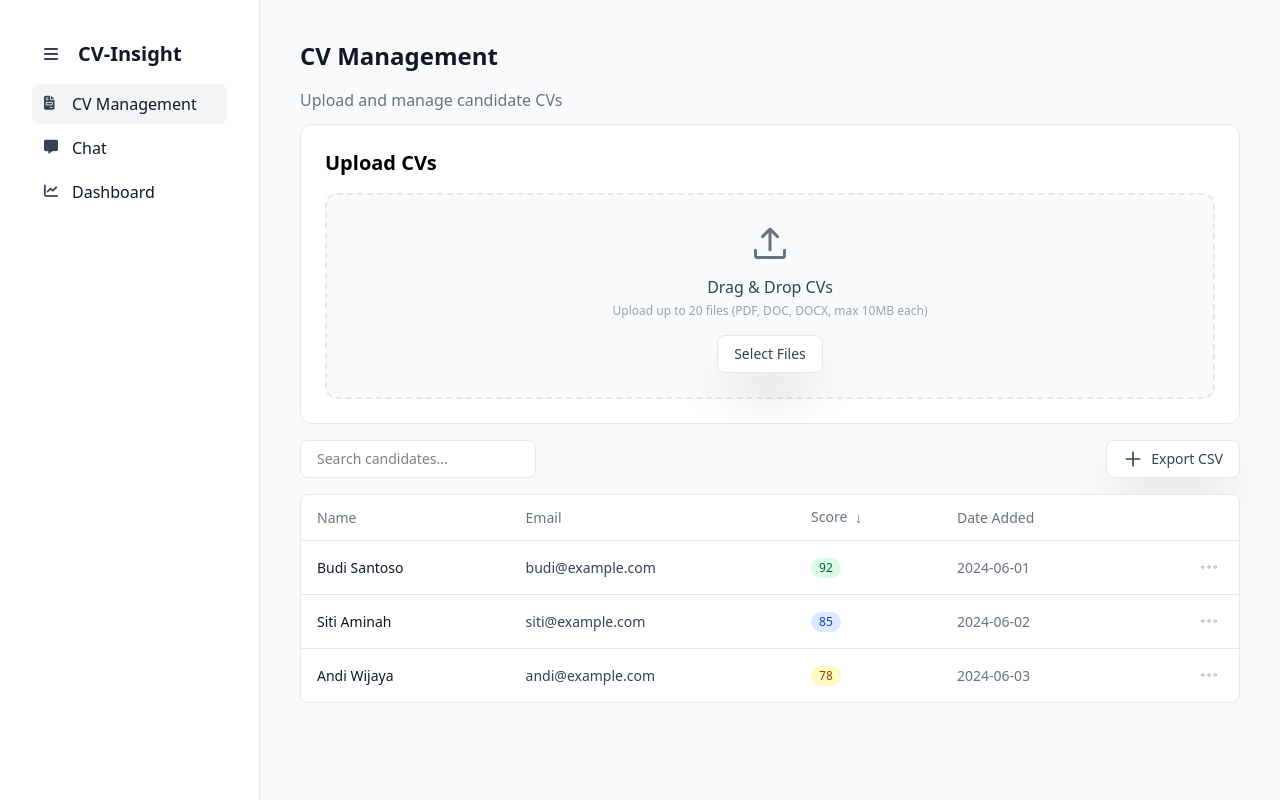
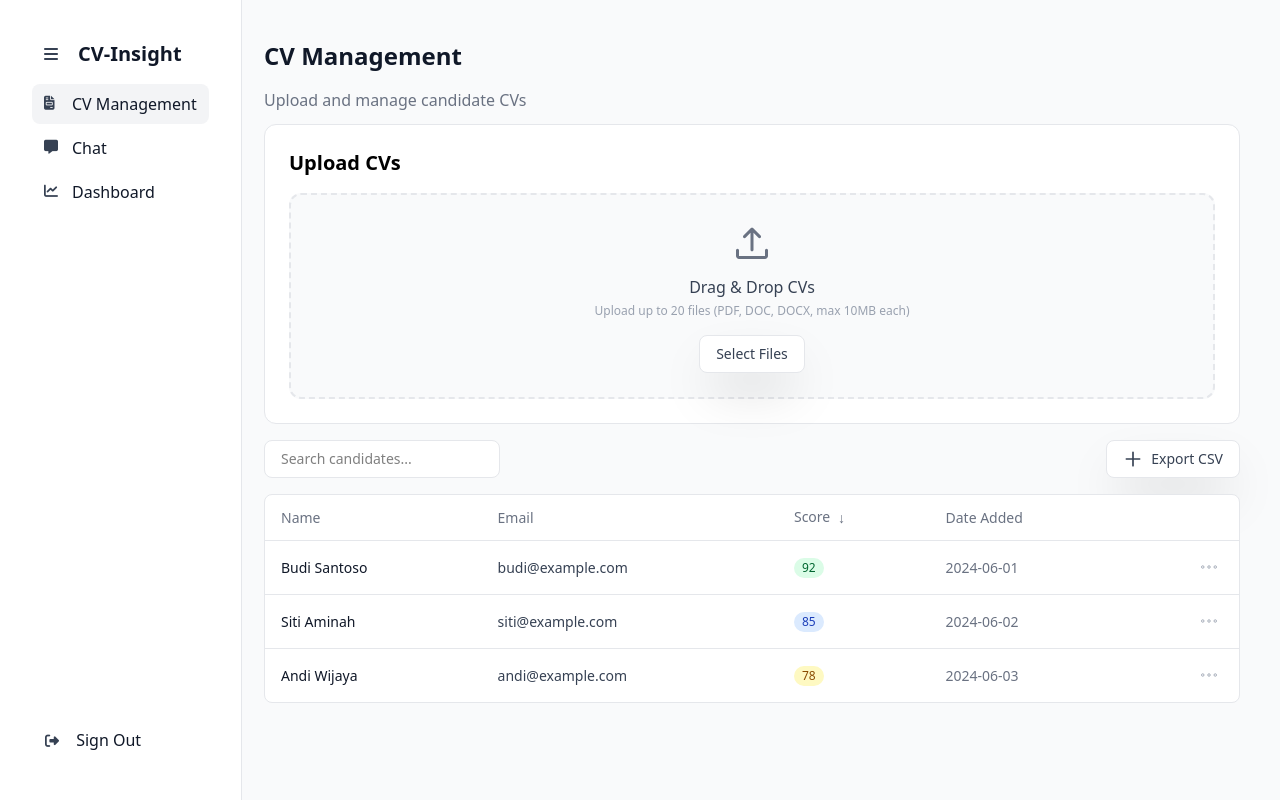
Before and after one commit to TrisnaUtama/cryptova-ai-hr-advisor, a Django app: page /cv/ in a window 1280 px wide. Run offline with Django 5.2, Linux system fonts and the light colour scheme; the visitor is signed in with stand-in values (Sample User, id 1).

Commit message:
feat(sidebar): enhance sidebar layout and add sign-out functionality

```diff
--- a/static/output.css
+++ b/static/output.css
@@ -256,6 +256,9 @@
   .m-0 {
     margin: calc(var(--spacing) * 0);
   }
+  .mx-4 {
+    margin-inline: calc(var(--spacing) * 4);
+  }
   .mt-2 {
     margin-top: calc(var(--spacing) * 2);
   }
@@ -295,6 +298,36 @@
   .ml-1 {
     margin-left: calc(var(--spacing) * 1);
   }
+  .ml-3 {
+    margin-left: calc(var(--spacing) * 3);
+  }
+  .ml-5 {
+    margin-left: calc(var(--spacing) * 5);
+  }
+  .ml-12 {
+    margin-left: calc(var(--spacing) * 12);
+  }
+  .ml-16 {
+    margin-left: calc(var(--spacing) * 16);
+  }
+  .ml-52 {
+    margin-left: calc(var(--spacing) * 52);
+  }
+  .ml-55 {
+    margin-left: calc(var(--spacing) * 55);
+  }
+  .ml-56 {
+    margin-left: calc(var(--spacing) * 56);
+  }
+  .ml-58 {
+    margin-left: calc(var(--spacing) * 58);
+  }
+  .ml-60 {
+    margin-left: calc(var(--spacing) * 60);
+  }
+  .ml-64 {
+    margin-left: calc(var(--spacing) * 64);
+  }
   .ml-\[260px\] {
     margin-left: 260px;
   }
@@ -328,6 +361,9 @@
   .h-screen {
     height: 100vh;
   }
+  .min-h-full {
+    min-height: 100%;
+  }
   .min-h-screen {
     min-height: 100vh;
   }
@@ -348,6 +384,9 @@
   }
   .min-w-full {
     min-width: 100%;
+  }
+  .min-w-screen {
+    min-width: 100vw;
   }
   .flex-1 {
     flex: 1;
@@ -469,6 +508,9 @@
   }
   .overflow-x-auto {
     overflow-x: auto;
+  }
+  .overflow-x-hidden {
+    overflow-x: hidden;
   }
   .overflow-y-auto {
     overflow-y: auto;
@@ -596,6 +638,9 @@
   .px-5 {
     padding-inline: calc(var(--spacing) * 5);
   }
+  .px-7 {
+    padding-inline: calc(var(--spacing) * 7);
+  }
   .py-0 {
     padding-block: calc(var(--spacing) * 0);
   }
@@ -616,6 +661,9 @@
   }
   .py-10 {
     padding-block: calc(var(--spacing) * 10);
+  }
+  .pt-4 {
+    padding-top: calc(var(--spacing) * 4);
   }
   .pb-4 {
     padding-bottom: calc(var(--spacing) * 4);
--- a/templates/base_sidebar.html
+++ b/templates/base_sidebar.html
@@ -61,8 +61,7 @@
       <i class="fa-solid fa-bars text-xl text-gray-700"></i>
     </button>
     <aside id="sidebar"
-           class="py-10 bg-white px-4 border-r border-gray-200 flex flex-col min-h-screen transition-all duration-300"
-           style="width: 260px">
+           class="py-10 bg-white px-4 border-r border-gray-200 flex flex-col min-h-full fixed top-0 left-0 transition-all duration-300">
       <div class="sidebar-header px-3">
         <button id="sidebar-toggle-inside"
                 class="bg-transparent hover:bg-gray-100 px-4 rounded-lg cursor-pointer hidden md:block">
@@ -70,7 +69,7 @@
         </button>
         <span class="text-xl font-bold text-gray-900 -ml-2 sidebar-title">CV-Insight</span>
       </div>
-      <nav class="flex-1 p-4 space-y-1">
+      <nav class="flex-1 flex flex-col pt-4 px-4 space-y-1">
         <a href="{% url 'cv' %}"
            class="flex transition-all items-center px-3 py-2 rounded-lg text-gray-900 hover:bg-gray-100 font-medium {% if request.resolver_match.url_name == 'cv' %}bg-gray-100{% endif %}">
           <i class="fa-solid fa-file-invoice w-4 h-4 mr-3 text-sm text-gray-700"></i>
@@ -86,11 +85,23 @@
           <i class="fa-solid fa-chart-line w-4 h-4 mr-3 text-sm text-gray-700"></i>
           <span class="sidebar-label">Dashboard</span>
         </a>
+        <div class="flex-1"></div>
+        <form method="post"
+              action="{% url 'sign-out' %}"
+              class="flex cursor-pointer transition-all items-center px-3 py-2 rounded-lg text-gray-900 hover:bg-gray-100 font-medium {% if request.resolver_match.url_name == 'logout' %}bg-gray-100{% endif %}">
+          {% csrf_token %}
+          <button type="submit" class="cursor-pointer">
+            <i class="fa-solid fa-right-from-bracket w-4 h-4 text-sm text-gray-700"></i>
+            <span class="sidebar-label ml-3">Sign Out</span>
+          </button>
+        </form>
       </nav>
     </aside>
     <!-- Main Content -->
-    <main class="flex-1 p-10">
-      {% block sidebar_content %}{% endblock %}
+    <main id="main-content"
+          class="flex-1 p-10 ml-56 transition-all duration-300">
+      {% block sidebar_content %}
+      {% endblock sidebar_content %}
     </main>
   </div>
   <script>
@@ -98,11 +109,19 @@
     const sidebar = document.getElementById("sidebar");
     const toggle = document.getElementById("sidebar-toggle");
     const toggleInside = document.getElementById("sidebar-toggle-inside");
+    const mainContent = document.getElementById("main-content");
     function toggleSidebar() {
       sidebar.classList.toggle("sidebar-collapsed");
+      if (sidebar.classList.contains("sidebar-collapsed")) {
+        mainContent.classList.remove("ml-56");
+        mainContent.classList.add("ml-12");
+      } else {
+        mainContent.classList.remove("ml-12");
+        mainContent.classList.add("ml-56");
+      }
     }
     toggle.addEventListener("click", toggleSidebar);
     toggleInside.addEventListener("click", toggleSidebar);
   });
   </script>
-{% endblock %}
+{% endblock content %}
```
